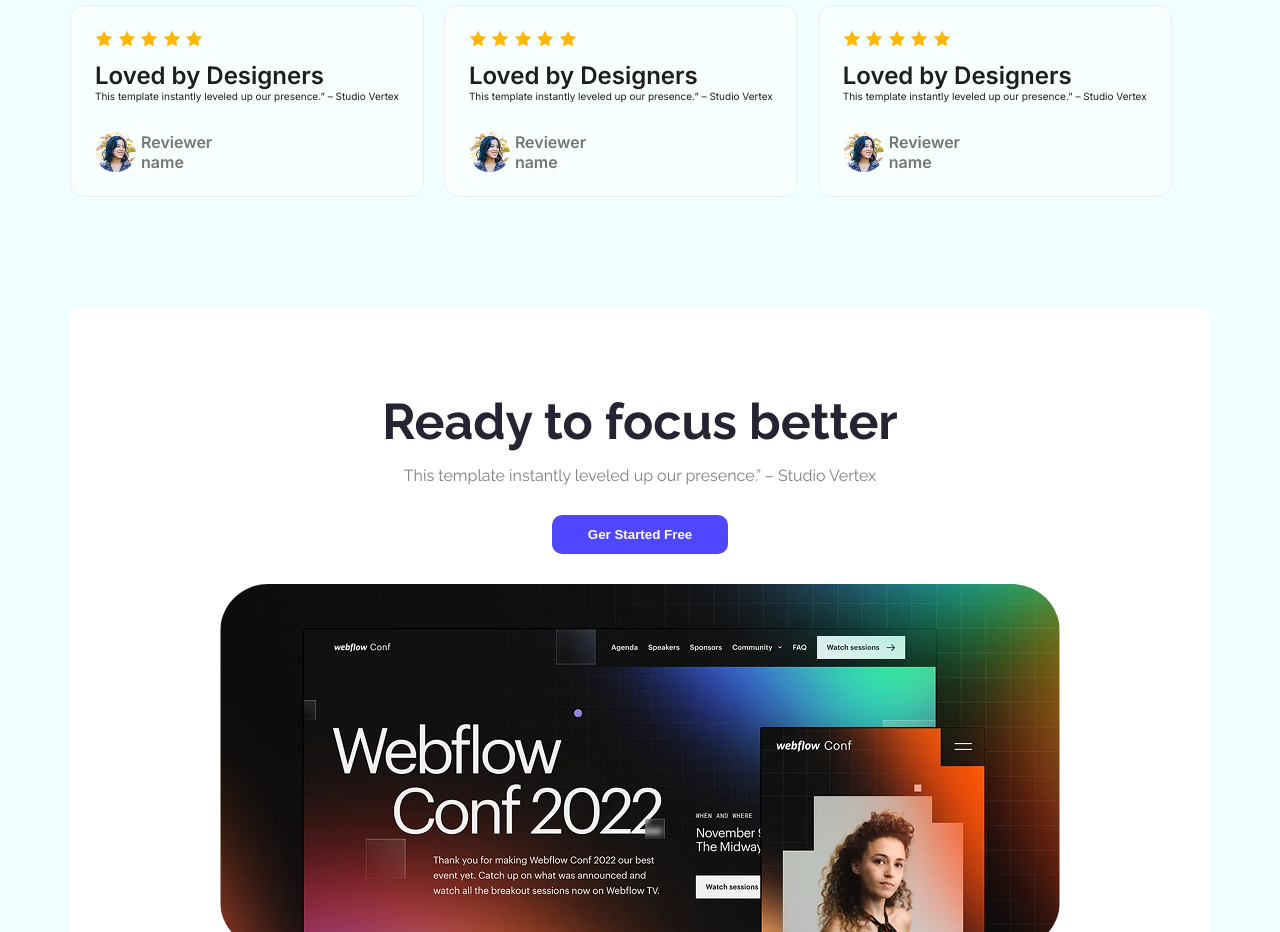
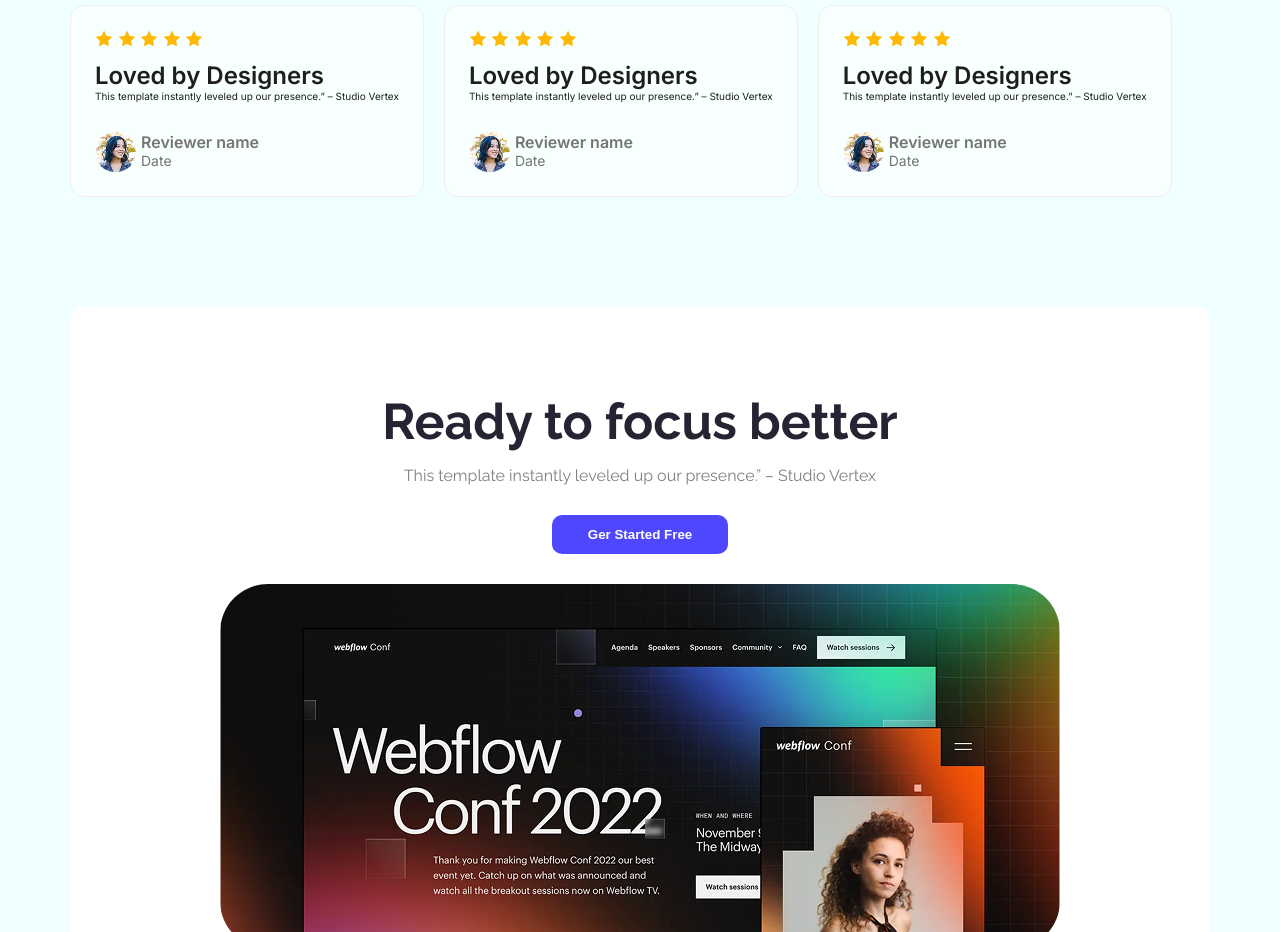
Before and after one commit to Ibne-Shahid/B12A01-landing-launchpad-repo, a plain HTML site: page index.html in a window 1280 px wide. Shown: the part 1740-2672 px from the top of the page. Drawn offline with Linux system fonts and the light colour scheme.

Commit message:
Reviewer section adjusted

```diff
--- a/index.html
+++ b/index.html
@@ -92,7 +92,10 @@
                         <p class="review-para">This template instantly leveled up our presence.” – Studio Vertex</p>
                         <div class="reviwer">
                             <img src="./Assets/avatar.png" alt="">
-                            <p class="reviewer-para">Reviewer <br> name</p>
+                            <div class="para">
+                                <p class="reviewer-para">Reviewer name</p>
+                                <p class="reviewer-para-2">Date</p>
+                            </div>
                         </div>
                     </div>
                     <div class="reviewers-riview">
@@ -105,7 +108,10 @@
                         <p class="review-para">This template instantly leveled up our presence.” – Studio Vertex</p>
                         <div class="reviwer">
                             <img src="./Assets/avatar.png" alt="">
-                            <p class="reviewer-para">Reviewer <br> name</p>
+                            <div class="para">
+                                <p class="reviewer-para">Reviewer name</p>
+                                <p class="reviewer-para-2">Date</p>
+                            </div>
                         </div>
                     </div>
                     <div class="reviewers-riview">
@@ -118,7 +124,10 @@
                         <p class="review-para">This template instantly leveled up our presence.” – Studio Vertex</p>
                         <div class="reviwer">
                             <img src="./Assets/avatar.png" alt="">
-                            <p class="reviewer-para">Reviewer <br> name</p>
+                            <div class="para">
+                                <p class="reviewer-para">Reviewer name</p>
+                                <p class="reviewer-para-2">Date</p>
+                            </div>
                         </div>
                     </div>
                 </div>
--- a/styles/style.css
+++ b/styles/style.css
@@ -188,6 +188,12 @@ img {
     color: rgb(117, 117, 117);
 }
 
+.reviewer-para-2 {
+    font-size: 14px;
+    font-weight: 400;
+    color: rgb(117, 117, 117);
+}
+
 .reviews {
     display: flex;
     gap: 20px;
```
